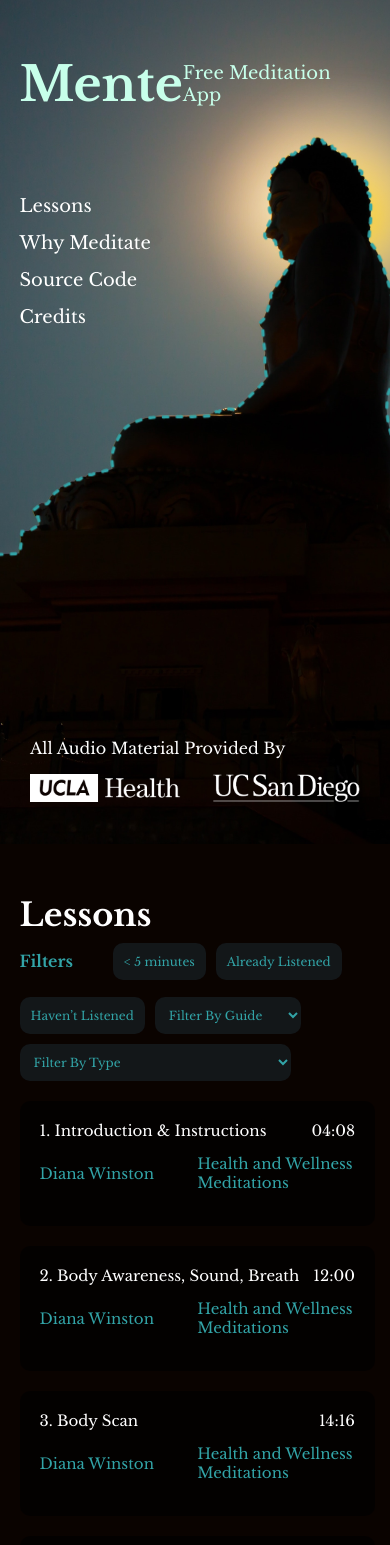
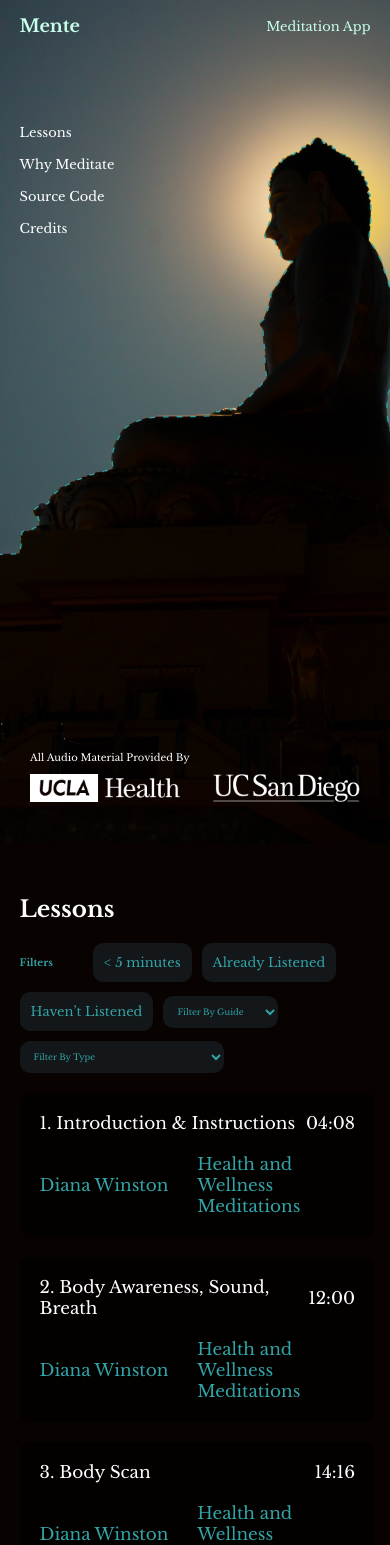
Before and after one commit to alshakerM/Mente, a Next.js app: page / in a window 390 px wide. Shown: the top 1545 px of the page. Built offline with nearby package versions, Linux system fonts and the light colour scheme.

Commit message:
Fix `HomePage` background `Buddha` lines

```diff
--- a/components/AudioPlayer/AudioPlayer.js
+++ b/components/AudioPlayer/AudioPlayer.js
@@ -68,8 +68,12 @@ export function AudioPlayer({ openAudio }) {
         <p className={styles.SongName}>{openAudio.title}</p>
         <p className={styles.SonAuthor}>{openAudio.instructor}</p>
       </div>
+      <div className={styles.footer}>
         <div className={styles.playIconContainer}>
-        <button className={styles.playButton} onClick={() => setPause(!pause)}>
+          <button
+            className={styles.playButton}
+            onClick={() => setPause(!pause)}
+          >
             {pause ? (
               <PlayArrowRounded className={styles.playIcon} fontSize="large" />
             ) : (
@@ -82,7 +86,8 @@ export function AudioPlayer({ openAudio }) {
         <div className={styles.audioTimers}>
           <p>
             {convertTime(
-            openAudio.duration * (lessonsProgress[openAudio.id]?.progress || 0)
+              openAudio.duration *
+                (lessonsProgress[openAudio.id]?.progress || 0)
             )}
           </p>
           <p>
@@ -133,7 +138,10 @@ export function AudioPlayer({ openAudio }) {
               </button>
             )
           ) : (
-          <button onClick={() => setPosition(0)} className={styles.iconButton}>
+            <button
+              onClick={() => setPosition(0)}
+              className={styles.iconButton}
+            >
               <VolumeUp />
             </button>
           )}
@@ -152,5 +160,6 @@ export function AudioPlayer({ openAudio }) {
           />
         </div>
       </div>
+    </div>
   );
 }
--- a/components/AudioPlayer/AudioPlayer.module.css
+++ b/components/AudioPlayer/AudioPlayer.module.css
@@ -13,6 +13,8 @@
   animation: enter 200ms ease-out forwards;
   transform: perspective(200px) rotateX(30deg) translateY(50%);
   transform-origin: center 80%;
+  display: flex;
+  flex-direction: column;
 }
 @keyframes enter {
   to {
@@ -25,28 +27,37 @@
 }
 .title {
   color: #32a4a7;
-  font-size: 25px;
+  font-size: 1.78em;
   flex: 1;
 }
 .ClearIcon {
   fill: #707070;
+  cursor: pointer;
+}
+.ClearIcon:hover {
+  fill: #32a4a7;
 }
 .Body {
   text-align: center;
 }
+.footer {
+  flex: 1;
+  display: flex;
+  flex-direction: column;
+  justify-content: center;
+}
 .SongName {
-  font-size: 40px;
+  font-size: 2.8em;
 }
 .SonAuthor {
   color: #32a4a7;
-  font-size: 25px;
-  margin-bottom: calc(100vh - 32%);
+  font-size: 1.78em;
 }
 .AudioSection {
   display: flex;
   justify-content: center;
   align-items: center;
-  font-size: 40px;
+  font-size: 2.8em;
   gap: 30px;
 }
 .playButton {
@@ -59,6 +70,7 @@
   height: 100px;
   width: 100px;
   color: #102914;
+  cursor: pointer;
 }
 .progressBar {
   height: 14px;
@@ -77,6 +89,7 @@
   display: flex;
   justify-content: center;
   align-items: center;
+  margin-top: 20px;
 }
 .audioTimers {
   display: flex;
@@ -89,6 +102,7 @@
 .playIconContainer {
   display: flex;
   justify-content: center;
+  cursor: pointer;
 }
 .playButton {
   border: 0;
@@ -111,9 +125,6 @@
 }
 @media screen and (max-width: 735px) {
   .SongName {
-    font-size: 20px;
-  }
-  .SonAuthor {
-    margin-bottom: 60%;
+    font-size: 1.3em;
   }
 }
--- a/components/ContinueListening/ContinueListening.module.css
+++ b/components/ContinueListening/ContinueListening.module.css
@@ -7,7 +7,7 @@
   border-radius: 20px;
   padding: 20px;
   box-sizing: border-box;
-  font-size: 18px;
+  font-size: 1em;
   cursor: pointer;
   opacity: 0;
   background-color: rgba(0, 0, 0, 0.9);
@@ -27,7 +27,7 @@
   }
 }
 .continueText {
-  font-size: 18px;
+  font-size: 1.3em;
   color: #32a4a7;
 }
 .play {
@@ -42,7 +42,7 @@
   z-index: 1;
 }
 .title {
-  font-size: 16px;
+  font-size: 1em;
   max-width: 400px;
   text-overflow: ellipsis;
   overflow: hidden;
--- a/components/Dropdown/Dropdown.module.css
+++ b/components/Dropdown/Dropdown.module.css
@@ -1,5 +1,5 @@
 .dropdown {
-  font-size: 15px;
+  font-size: 1em;
   background-color: rgb(19, 23, 25);
   color: #fff;
   border-radius: 10px;
@@ -12,6 +12,6 @@
 
 @media screen and (max-width: 735px) {
   .dropdown {
-    font-size: 12px;
+    font-size: 0.85em;
   }
 }
--- a/components/Footer/Footer.module.css
+++ b/components/Footer/Footer.module.css
@@ -5,7 +5,7 @@
   display: flex;
   flex-direction: column;
   justify-content: center;
-  background: rgba(0, 0, 0, 0.4);
+  background: rgba(0, 0, 0, 0.2);
   padding: 5% 0;
   box-sizing: border-box;
 }
@@ -13,7 +13,7 @@
   padding: 0 5%;
   margin: 0;
   color: #c7ffea;
-  font-size: 48px;
+  font-size: 2.78em;
 }
 .iconsContainer {
   padding: 40px 5%;
@@ -29,5 +29,5 @@
 .creatorName {
   padding: 0 5%;
   color: #c7ffea;
-  font-size: 20px;
+  font-size: 1em;
 }
--- a/components/HomePage/HomePage.js
+++ b/components/HomePage/HomePage.js
@@ -122,7 +122,7 @@ export function HomePage() {
         <div className={styles.contentContainer}>
           <div className={styles.header}>
             <h1 className={styles.title}>Mente</h1>
-            <p className={styles.appInfo}>Free Meditation App</p>
+            <p className={styles.appInfo}>Meditation App</p>
           </div>
           <div className={styles.body}>
             <a className={styles.lessonsLink} href="#lessons">
@@ -133,8 +133,10 @@ export function HomePage() {
               Why Meditate
             </a>
 
-            <Link href="/">
-              <a className={styles.codeLink}>Source Code</a>
+            <Link href="https://github.com/alshakerM/Mente">
+              <a className={styles.codeLink} target="_blank">
+                Source Code
+              </a>
             </Link>
             <Link href="/">
               <a className={styles.creditsLink}>Credits</a>
--- a/components/HomePage/HomePage.module.css
+++ b/components/HomePage/HomePage.module.css
@@ -26,7 +26,7 @@
 }
 
 .contentContainer {
-  padding-top: 52px;
+  padding-top: 2%;
   min-height: 100vh;
 }
 
@@ -41,13 +41,13 @@
   color: #c7ffea;
   margin: 0;
   font-weight: bold;
-  font-size: 48px;
+  font-size: 2.78em;
   flex: 1;
 }
 .appInfo {
   color: #c7ffea;
   margin: 10px 0;
-  font-size: 18px;
+  font-size: 1.3em;
 }
 .body {
   margin-top: 79px;
@@ -55,15 +55,24 @@
   flex-direction: column;
   gap: 15px;
   color: #ffffff;
-  font-size: 18px;
+  font-size: 1.3em;
   position: relative;
   padding: 0 5%;
+  align-items: flex-start;
+}
+.lessonsLink,
+.reasonLink,
+.codeLink,
+.creditsLink {
+  flex: 0 0;
+  transition: padding 100ms ease-out;
 }
 .lessonsLink:hover,
 .reasonLink:hover,
 .codeLink:hover,
 .creditsLink:hover {
   color: #32a4a7;
+  padding-left: 5px;
 }
 .footer {
   position: absolute;
@@ -83,6 +92,9 @@
   }
 }
 @media screen and (max-width: 735px) {
+  .title {
+    font-size: 1.78em;
+  }
   .buddha {
     transform: translateX(-70vw);
   }
@@ -92,6 +104,6 @@
     left: 30px;
   }
   .buddhaStroke {
-    stroke-width: 7px;
+    stroke-width: 3px;
   }
 }
--- a/components/Lessons/Lessons.module.css
+++ b/components/Lessons/Lessons.module.css
@@ -1,11 +1,13 @@
 .contentContainer {
   position: relative;
   padding-left: 5%;
+  background-color: rgba(0, 0, 0, 0.2);
 }
 .title {
   padding-top: 51px;
-  font-size: 32px;
+  font-size: 2.3em;
   margin: 0;
+  margin-bottom: 20px;
 }
 .filtersSection {
   display: flex;
@@ -25,7 +27,7 @@
   border: 0;
   border-radius: 10px;
   color: #32a4a7;
-  font-size: 15px;
+  font-size: 1em;
   font-family: 'Libre Baskerville', serif;
 }
 .filterOption.isActive {
@@ -57,8 +59,10 @@
   display: flex;
   align-items: center;
   justify-content: space-between;
-  margin-bottom: 14px;
-  font-size: 18px;
+  font-size: 1.3em;
+}
+.authorAndAlbum {
+  margin-top: 20px;
 }
 .author,
 .album {
@@ -66,14 +70,14 @@
 }
 @media screen and (max-width: 735px) {
   .audioStatusContainer {
-    font-size: 15px;
+    font-size: 1.3em;
     height: unset;
     border-radius: 10px;
     margin-right: 15px;
   }
   .authorAndAlbum,
   .songInfo {
-    font-size: 15px;
+    font-size: 1.3em;
   }
   .audioSection {
     margin-top: 10px;
@@ -83,6 +87,6 @@
     margin-right: -100px;
   }
   .filterOption {
-    font-size: 12px;
+    font-size: 1.3em;
   }
 }
--- a/components/WhyMeditate/Captions.module.css
+++ b/components/WhyMeditate/Captions.module.css
@@ -1,5 +1,5 @@
 .word {
-  font-size: 8px;
+  font-size: 0.57em;
 }
 .word.isSpecial {
   font-style: italic;
@@ -13,7 +13,7 @@
 }
 
 .phrase {
-  font-size: 20px;
+  font-size: 1.3em;
   color: #000000;
   animation: appear 0.5s ease-in forwards;
   opacity: 0;
--- a/components/WhyMeditate/WhyMeditate.module.css
+++ b/components/WhyMeditate/WhyMeditate.module.css
@@ -2,20 +2,18 @@
   position: relative;
   z-index: 1;
   min-height: 100vh;
+  padding: 2% 5%;
 }
 .title {
   margin: 0;
-  padding: 2% 4%;
 }
 .reason {
   max-width: 620px;
   height: 48px;
-  padding: 0 4%;
 }
 
 .playerContainer {
   position: relative;
-  margin-left: 3.5%;
   width: 70px;
   height: 70px;
   transform-origin: top;
@@ -30,7 +28,6 @@
   width: 600px;
   height: 600px;
   max-width: calc(100% - 20px);
-  margin-left: 2%;
 }
 
 @keyframes appear {
--- a/pages/_app.js
+++ b/pages/_app.js
@@ -1,7 +1,15 @@
-import '../styles/globals.css'
+import Head from 'next/head';
+import '../styles/globals.css';
 
 function MyApp({ Component, pageProps }) {
-  return <Component {...pageProps} />
+  return (
+    <>
+      <Head>
+        <title>Mente</title>
+      </Head>
+      <Component {...pageProps} />
+    </>
+  );
 }
 
-export default MyApp
+export default MyApp;
--- a/styles/globals.css
+++ b/styles/globals.css
@@ -9,6 +9,7 @@ body {
   font-weight: 400;
   scroll-behavior: smooth;
   background-color: #0a0300;
+  font-size: 16px;
 }
 
 a {
@@ -35,3 +36,8 @@ a {
 .MuiSlider-thumbColorPrimary:hover {
   box-shadow: none !important;
 }
+@media screen and (max-width: 735px) {
+  body {
+    font-size: 10px;
+  }
+}
```
Lines whose indentation alone changed are shown as unchanged.
